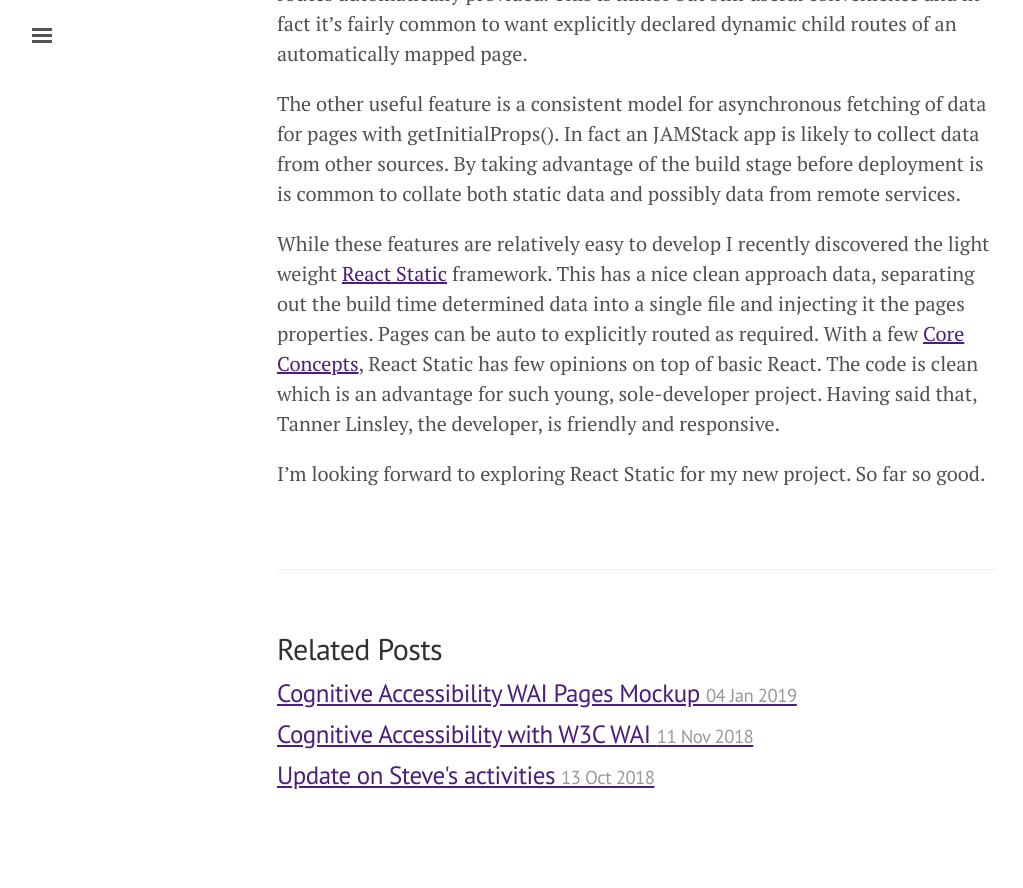
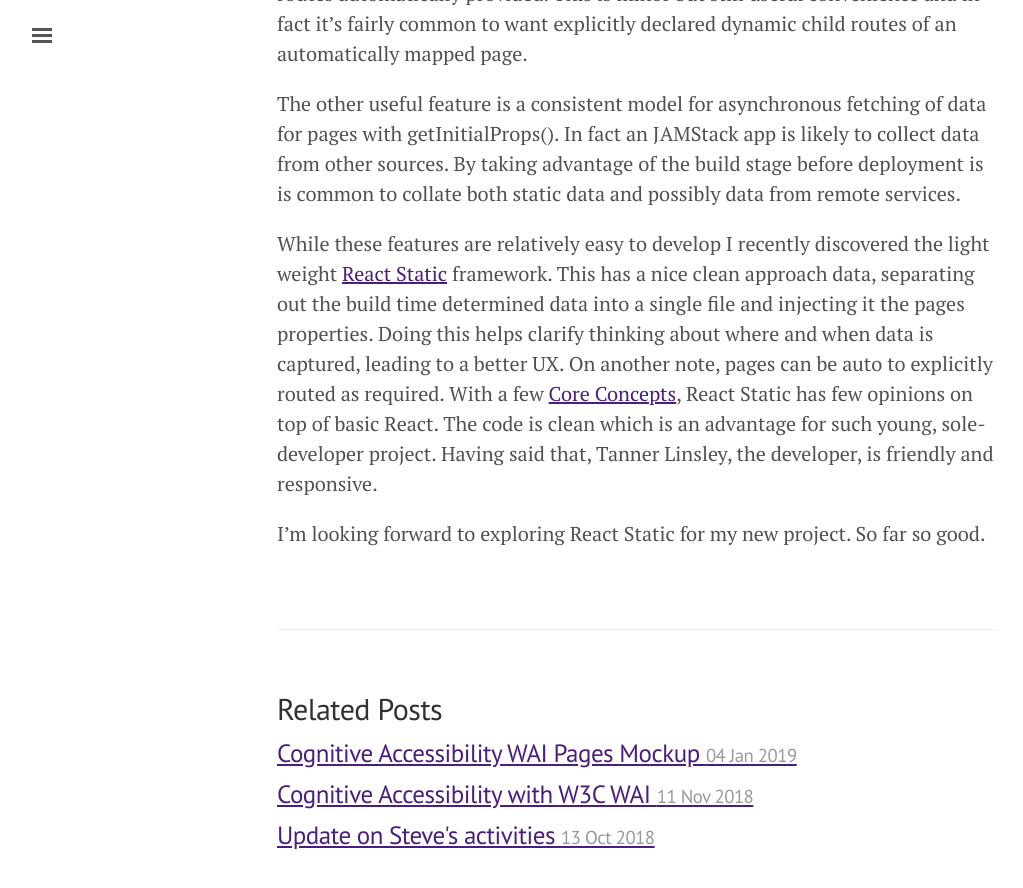
Before and after one commit to OpenDirective/opendirective.github.io, a Jekyll site: the page built from _posts/2019-01-13-react-jamstack-react-static.md, in a window 1280 px wide and 900 px high, scrolled down 1523 px. Shown: the top 888 px of the window, without its empty margins (3-1026 px from the left). Built offline with Jekyll 4.4.1, drawn with Linux system fonts in a browser that asks for light colours; before the commit the page ends 2375 px from its top, so only the background shows below that.

Commit message:
Clarify build data

```diff
--- a/_posts/2019-01-13-react-jamstack-react-static.md
+++ b/_posts/2019-01-13-react-jamstack-react-static.md
@@ -21,6 +21,6 @@
 
 The other useful feature is a consistent model for asynchronous fetching of data for pages with getInitialProps(). In fact an JAMStack app is likely to collect data from other sources. By taking advantage of the build stage before deployment is is common to collate both static data and possibly data from remote services.
 
-While these features are relatively easy to develop I recently discovered the light weight [React Static](https://github.com/nozzle/react-static/tree/master/) framework. This has a nice clean approach data, separating out the build time determined data into a single file and injecting it the pages properties. Pages can be auto to explicitly routed as required. With a few [Core Concepts](https://github.com/nozzle/react-static/blob/master/docs/concepts.md), React Static has few opinions on top of basic React. The code is clean which is an advantage for such young, sole-developer project. Having said that, Tanner Linsley, the developer, is friendly and responsive.
+While these features are relatively easy to develop I recently discovered the light weight [React Static](https://github.com/nozzle/react-static/tree/master/) framework. This has a nice clean approach data, separating out the build time determined data into a single file and injecting it the pages properties. Doing this helps clarify thinking about where and when data is captured, leading to a better UX. On another note, pages can be auto to explicitly routed as required. With a few [Core Concepts](https://github.com/nozzle/react-static/blob/master/docs/concepts.md), React Static has few opinions on top of basic React. The code is clean which is an advantage for such young, sole-developer project. Having said that, Tanner Linsley, the developer, is friendly and responsive.
 
 I'm looking forward to exploring React Static for my new project. So far so good.
```
